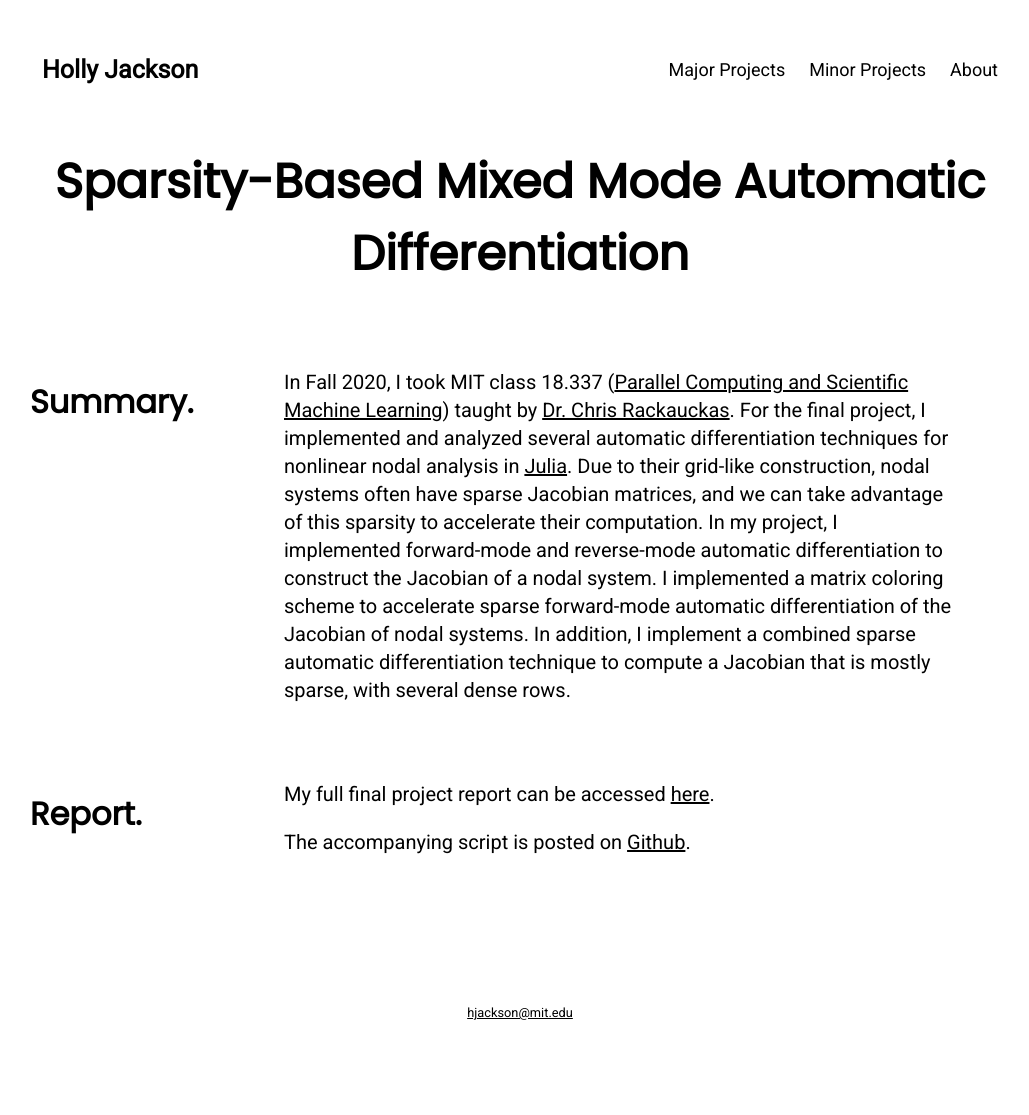
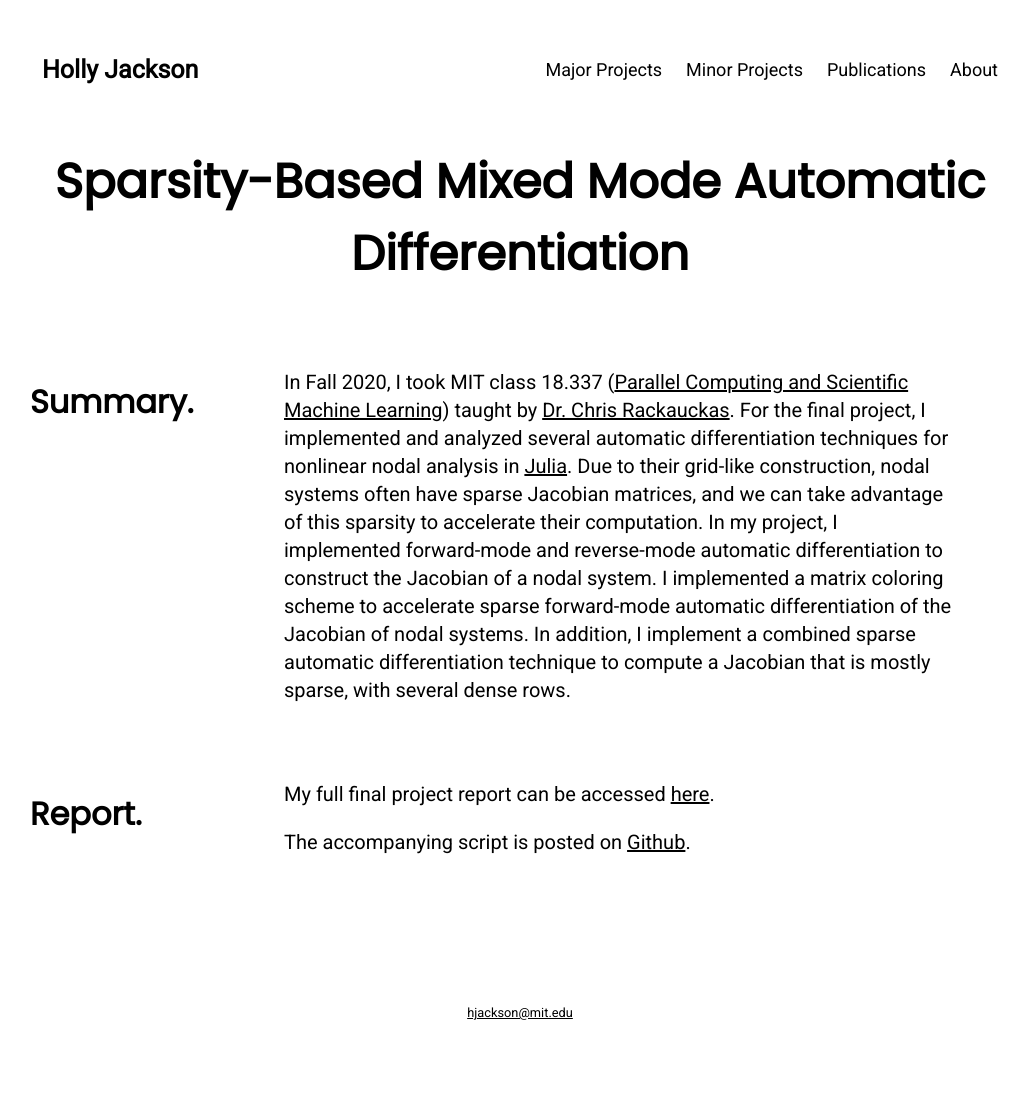
Before and after one commit to hollyjackson/hollyjackson.github.io, a Jekyll site: the page built from minor-projects/automatic-differentiation/index.html, in a window 1280 px wide. Shown: the whole page, without its empty margins (120-1149 px from the left). Built offline with Jekyll 4.4.1, drawn with Linux system fonts in a browser that asks for light colours.

Commit message:
fixed spacing

```diff
--- a/minor-projects/automatic-differentiation/index.html
+++ b/minor-projects/automatic-differentiation/index.html
@@ -1,7 +1,7 @@
 ---
 layout: page
 title: "Sparsity-Based Mixed Mode Automatic Differentiation"
-menu: <a href="/">Major Projects</a><a href="/minor-projects">Minor Projects</a><a href="/about">About</a>
+menu: <a href="/">Major Projects</a><a href="/minor-projects">Minor Projects</a><a href="/publications">Publications</a><a href="/about">About</a>
 footer: <a href="mailto:hjackson@mit.edu" target="_blank">hjackson@mit.edu</a>
 ---
 
--- a/minor-projects/index.html
+++ b/minor-projects/index.html
@@ -23,7 +23,7 @@ footer: <a href="mailto:hjackson@mit.edu" target="_blank">hjackson@mit.edu</a>
                     <img src="/images/schematic.png" alt="Image Processing" style="width:100%">
                 </a>
             </div>
-            <h2><a class="inactive" href="/minor-projects/image-processing">Image Processing with a Microcontroller</a></h2>
+            <h2><a class="inactive" href="/minor-projects/image-processing">Image Processing with a Microcontroller</a><br></h2>
         </div>
     </div>
     <div class="column_grid">
```
